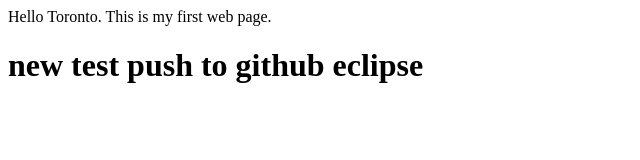
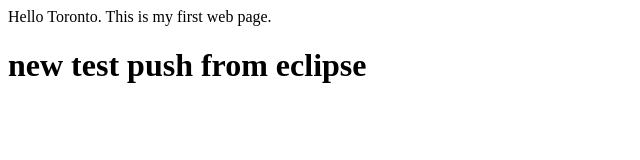
Before and after one commit to momoe-tips/learning_web, a plain HTML site: page index.html in a window 1280 px wide. Shown: the whole page, without its empty margins (0-640 px from the left). Drawn offline with Linux system fonts and the light colour scheme.

Commit message:
using eclipse commit and push

```diff
--- a/index.html
+++ b/index.html
@@ -7,6 +7,6 @@
 <body>
 
 Hello  Toronto. This is my first web page.
-  <h1>  new test push to github eclipse</h1>
+  <h1>  new test push from eclipse</h1>
 </body>
 </html>
```
